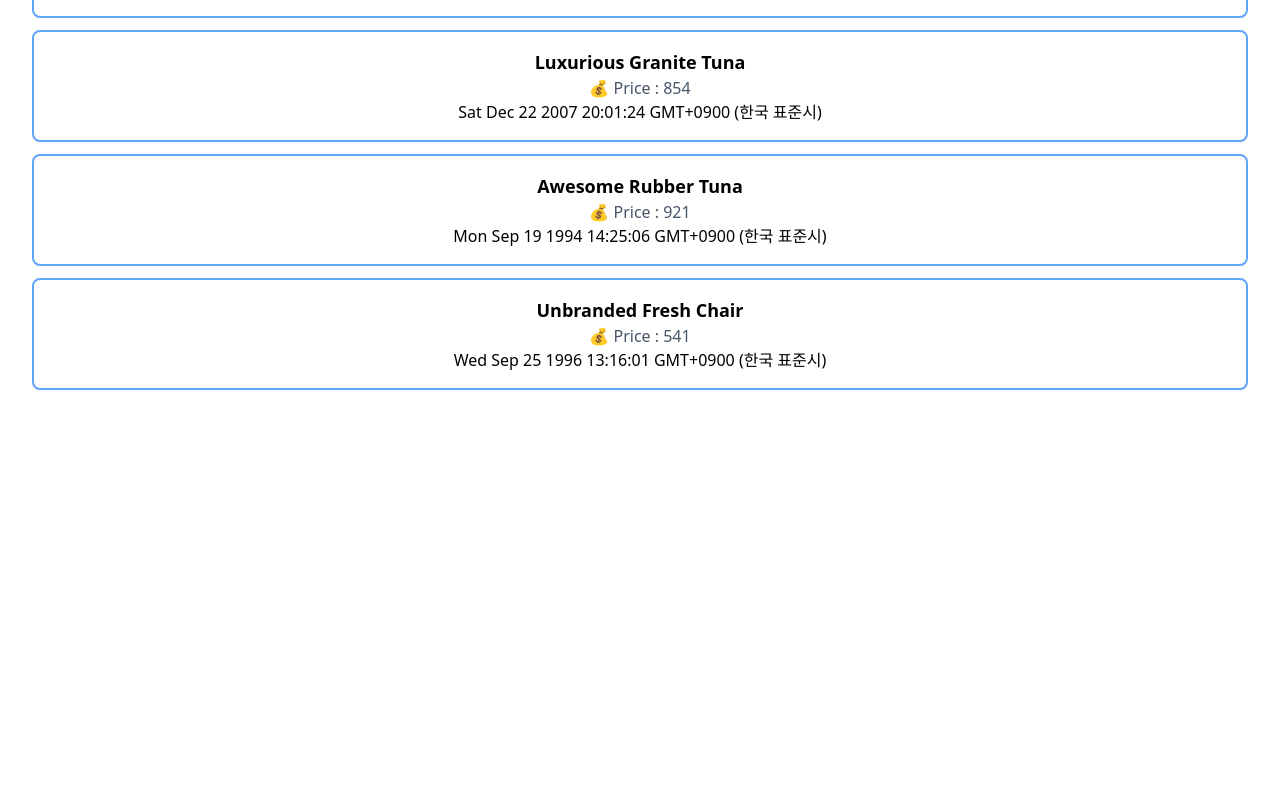
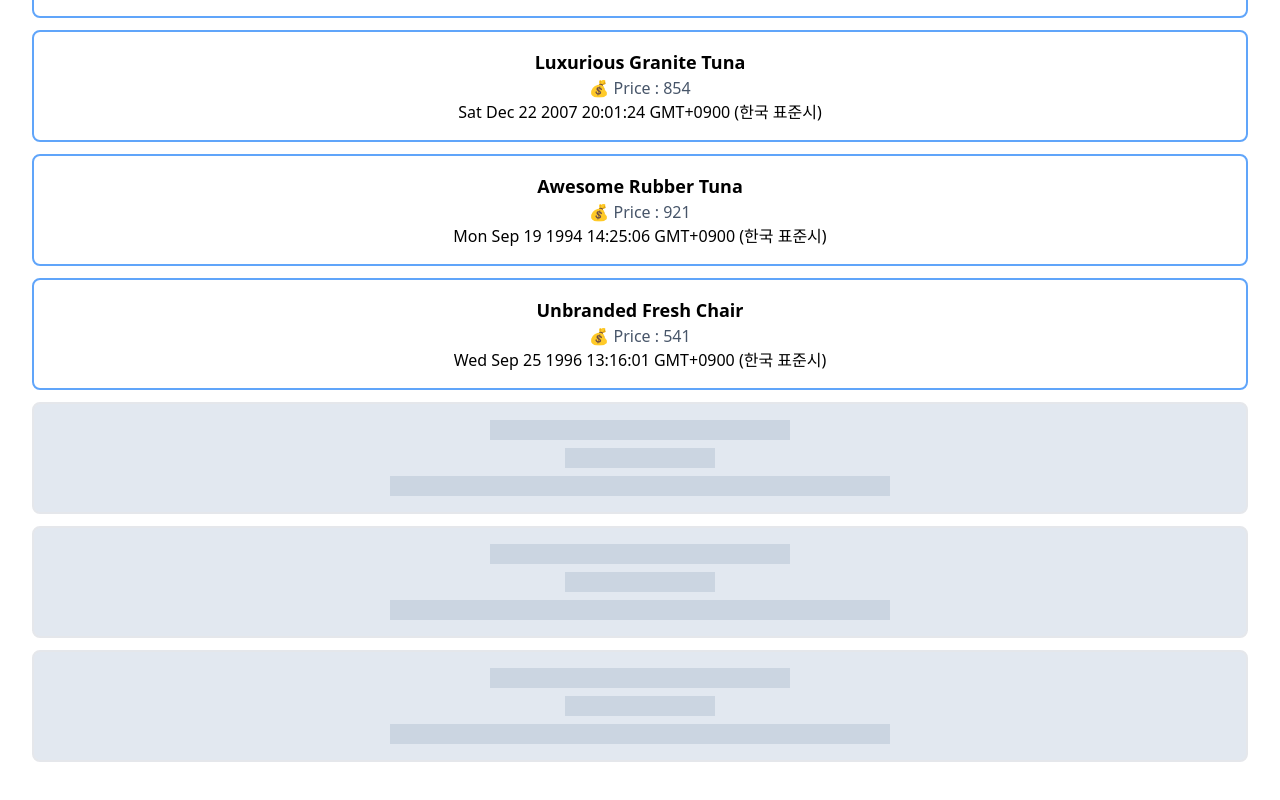
Before and after one commit to jjeongsu/wanted-pre-onboarding, a React (Vite) app: page / in a window 1280 px wide. Shown: the part 3434-4234 px from the top of the page. Before the commit the page ends 3868 px from the top, so only its background shows below. Built offline with nearby package versions, Linux system fonts and the light colour scheme.

Commit message:
feat: skeleton UI 추가

```diff
--- a/src/App.tsx
+++ b/src/App.tsx
@@ -2,17 +2,18 @@ import { useEffect, useState } from 'react'
 import './App.css'
 import { getMockData } from './utils/getMockData'
 import Item from './components/Item'
+import ItemListSkeleton from './components/ItemListSkeleton'
 import { MockData, IResponse } from './types/mockData'
-//import { MOCK_DATA } from './utils/getMockData'
 
 const calPriceSum = (data: MockData[]) =>
   data.reduce((acc, curr) => acc + curr.price, 0)
+
 function App() {
-  const [data, setData] = useState<MockData[]>([])
-  const [isMore, setIsMore] = useState<boolean>(false)
-  const [page, setPage] = useState(1)
-  const [totlaPrice, setTotalPrice] = useState(0)
-  const [isLoading, setIsLoading] = useState(true)
+  const [data, setData] = useState<MockData[]>([]) //불러온 모든 데이터
+  const [isMore, setIsMore] = useState<boolean>(false) // 불러올 데이터가 더 있는지 여부
+  const [page, setPage] = useState(1) // 불러올 페이지
+  const [totlaPrice, setTotalPrice] = useState(0) // 데이터 내부의 총 가격 합
+  const [isLoading, setIsLoading] = useState(true) // 데이터 로딩중인지 여부 확인
   const target = document.querySelector('#target')
 
   const fetchData = async () => {
@@ -55,10 +56,14 @@ function App() {
   }, [isLoading, data])
 
   const observer = new IntersectionObserver(entries => {
-    if (entries[0].isIntersecting && !isLoading && isMore) {
-      setIsLoading(true)
-      fetchData()
-      setPage(prev => prev + 1)
+    if (entries[0].isIntersecting && !isLoading) {
+      if (isMore) {
+        setIsLoading(true)
+        setPage(prev => prev + 1)
+        fetchData()
+      } else {
+        alert('이제 더는 데이터가 없어요..😭')
+      }
     }
   })
 
@@ -70,11 +75,13 @@ function App() {
         <br />
         현재 가져온 모든 Data 의 갯수 : {data.length}
       </section>
+
       <section>
         <div>
           {data && data?.map((item, index) => <Item key={index} {...item} />)}
         </div>
         <div id="target"></div>
+        {isLoading && <ItemListSkeleton count={3} />}
       </section>
     </div>
   )
--- a/src/components/Item.tsx
+++ b/src/components/Item.tsx
@@ -1,5 +1,4 @@
 import { MockData } from '../types/mockData'
-import React from 'react'
 export default function Item(data: MockData) {
   return (
     <div className="border-blue-400 border-2 my-3 rounded-lg py-4">
--- /dev/null
+++ b/src/components/ItemListSkeleton.tsx
@@ -0,0 +1,5 @@
+import ItemSkeleton from './ItemSkeleton'
+import React from 'react'
+export default function ItemListSkeleton({ count }: { count: number }) {
+  return new Array(count).fill(0).map((_, idx) => <ItemSkeleton key={idx} />)
+}
--- /dev/null
+++ b/src/components/ItemSkeleton.tsx
@@ -0,0 +1,10 @@
+import React from 'react'
+export default function ItemSkeleton() {
+  return (
+    <div className="flex flex-col items-center justify-center border-2 my-3 rounded-lg py-4 h-28 bg-slate-200 gap-2">
+      <div className="bg-slate-300 w-[300px] h-5 "></div>
+      <div className="bg-slate-300 w-[150px] h-5"> </div>
+      <div className="bg-slate-300 w-[500px] h-5"></div>
+    </div>
+  )
+}
```
